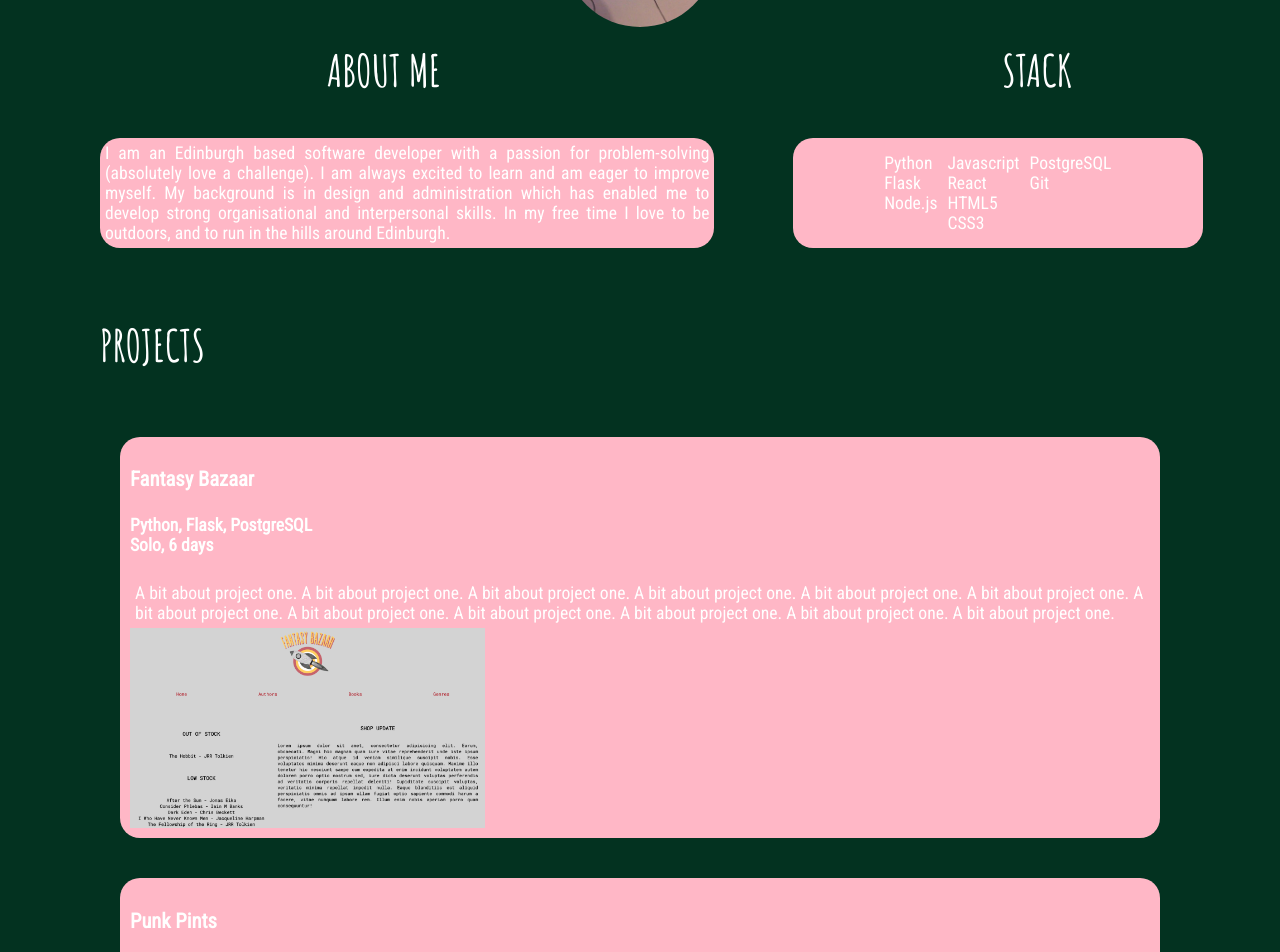
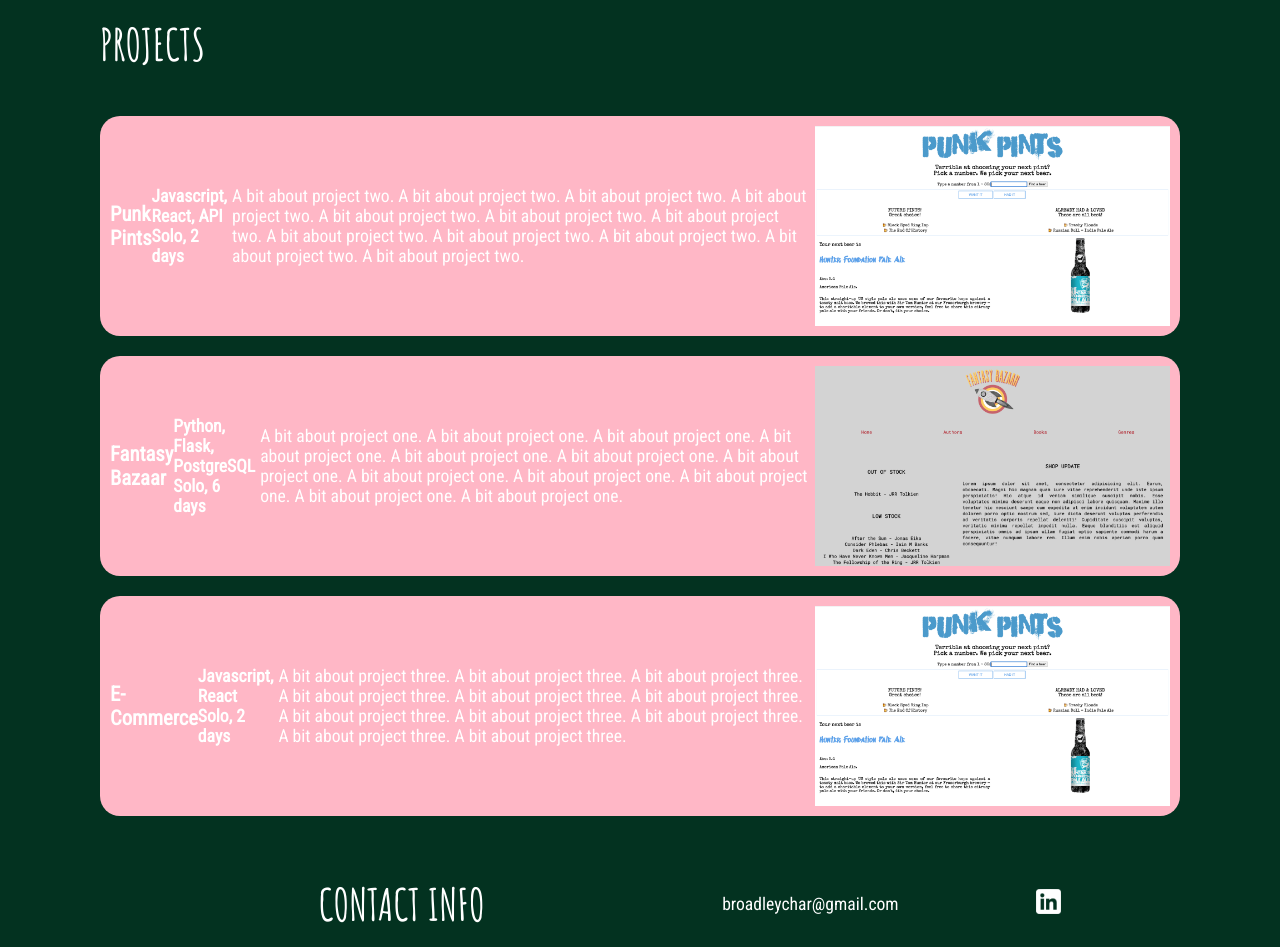
Before and after one commit to charbroadley/portfolio, a React (Create React App) app: page / in a window 1280 px wide. Shown: the part 480-1432 px from the top of the page. Built offline with nearby package versions, Linux system fonts and the light colour scheme.

Commit message:
mobile and desktop media queries working

```diff
--- a/src/components/Contact.js
+++ b/src/components/Contact.js
@@ -5,15 +5,11 @@ const Contact = () => {
         <section className="contact">
         <h3 className="contact-title">CONTACT INFO</h3>
             <p className="contact-info">
-                <p>broadleychar@gmail.com</p>
-                <p>
-                    <a href="www.linkedin.com/in/charlotte-broadley">
+                broadleychar@gmail.com</p>
+                    <a className="linkedin" href="www.linkedin.com/in/charlotte-broadley">
                         <img src={linkedin} width="25" alt="linkedin">
                         </img>
                     </a>
-                </p>
-            </p>
-
         </section>
     )
 }
--- a/src/components/Project1.js
+++ b/src/components/Project1.js
@@ -9,7 +9,7 @@ const Project1 = () => {
                     Solo, 6 days</h4>
                 <p>A bit about project one. A bit about project one. A bit about project one. A bit about project one. A bit about project one. A bit about project one. A bit about project one. A bit about project one. A bit about project one. A bit about project one. A bit about project one. A bit about project one.</p>
             </div>
-            <img className="project-image" src={fantasyBazaar} height="200" class="responsive" alt="bullseye with rocket flying across"></img>
+            <img className="project-image" src={fantasyBazaar} alt="bullseye with rocket flying across"></img>
         </div>
     )
 }
--- a/src/components/Project2.js
+++ b/src/components/Project2.js
@@ -9,7 +9,7 @@ const Project2 = () => {
                     Solo, 2 days</h4>
                 <p>A bit about project two. A bit about project two. A bit about project two. A bit about project two. A bit about project two. A bit about project two. A bit about project two. A bit about project two. A bit about project two. A bit about project two. A bit about project two. A bit about project two. </p>
             </div>
-            <img className="project-image" src={punkPintsScreengrab} height="200" class="responsive" alt="screengrab of Punk Pints app"></img>
+            <img className="project-image" src={punkPintsScreengrab} alt="screengrab of Punk Pints app"></img>
         </div>
     )
 }
--- a/src/components/Project3.js
+++ b/src/components/Project3.js
@@ -9,7 +9,7 @@ const Project3 = () => {
                     Solo, 2 days</h4>
                 <p>A bit about project three. A bit about project three. A bit about project three. A bit about project three. A bit about project three. A bit about project three. A bit about project three. A bit about project three. A bit about project three. A bit about project three. A bit about project three. </p>
             </div>
-            <img className="project-image" src={punkPintsScreengrab} height="200" class="responsive" alt="screengrab of Punk Pints app"></img>
+            <img className="project-image" src={punkPintsScreengrab} alt="screengrab of Punk Pints app"></img>
         </div>
     )
 }
--- a/src/components/Projects.js
+++ b/src/components/Projects.js
@@ -7,8 +7,8 @@ const Projects = () => {
         <section>
             <h3 className="project-title">PROJECTS</h3>
                 <div className="projects-container">
+                        <p className="project"><Project2/></p>
                         <p className="project"><Project1/></p>
-                        <p className="project"><Project2/></p>
                         <p className="project"><Project3/></p>
                 </div>
         </section>
--- a/src/index.css
+++ b/src/index.css
@@ -1,7 +1,12 @@
 @import url('https://fonts.googleapis.com/css2?family=Amatic+SC:wght@700&display=swap');
 @import url('https://fonts.googleapis.com/css2?family=Roboto+Condensed&display=swap');
 
+
+
+
+
 /* CSS FOR MOBILE */
+@media screen and (max-width: 450px) {
     body {
         margin: 0px;
         height: 100%;
@@ -29,11 +34,13 @@ body {
     .name {
         font-family: 'Amatic SC', sans-serif;
         font-size: 3em;
+        margin: 0px;
     }
 
     .job-title {
         font-family: 'Amatic SC', sans-serif;
         font-size: 2.5em;
+        margin: 0px;
     }
 
     .me {
@@ -73,7 +80,7 @@ body {
         background-color: #FFB7C6;
         border-radius: 20px;
         grid-area: textbox1;
-    width: 80%;
+        width: 90%;
         margin: auto;
         display: flex;
         align-items: center;
@@ -94,7 +101,7 @@ section div p{
         background-color: #FFB7C6;
         border-radius: 20px;
         grid-area: textbox2;
-    width: 80%;
+        width: 90%;
         margin: auto;
         display: flex;
         align-items: center;
@@ -103,62 +110,95 @@ section div p{
 
     .stack-text {
         overflow-wrap: break-word;
-    justify-content: center;
+        text-align: center;
     }
 
-/* Projects.js */
+    /* PROJECTS */
     .projects-container {
-    display: flex;
-    flex-wrap: wrap;
-    margin: 25px 100px 25px 100px;
-    /* top, right, bottom, left */
+        display: grid;
+        grid-template-areas:
+            'heading'
+            'projects';
+
     }
 
     .project-title {
         font-family: 'Amatic SC', sans-serif;
-    font-size: 2.5em;
-    margin-left: 100px;
+        font-size: 2em;
+        grid-area: heading;
+        display: flex;
+        align-items: center;
+        justify-content: center;
     }
 
     .project {
         background-color: #FFB7C6;
         border-radius: 20px;
-    list-style-type: none;
+        width: 90%;
+        margin: auto;
         display: flex;
         flex-wrap: wrap;
-    padding: 10px;
-    margin: 20px;
+        margin-bottom: 15px;
     }
 
-/* Project1.js / Project2.js / Project3.js */
+    /* INDIVIDUAL PROJECTS */
     .project-container {
         display: flex;
         flex-wrap: wrap;
+
+    }
+
+    .project-description  p {
+        text-align: justify;
+        /* COME BACK TO THIS - NOT WORKING */
+        display: inline-block;
+        word-break: break-word;
+        overflow-wrap: break-word
     }
 
     .project-image {
-    width: responsive;
-    max-height: 200px;
+        max-width: 80%;
+        margin: auto;
+        height: responsive;
     }
 
-/* Contact.js */
+    /* CONTACT */
     .contact {
-    display: flex;
-    justify-content: space-around;
-    align-items: center;
-    margin-left: 150px;
-    margin-right: 150px;
+        display: grid;
+        grid-template-areas:
+            'heading'
+            'email'
+            'linkedin';
     }
 
     .contact-title {
         font-family: 'Amatic SC', sans-serif;
-    font-size: 2.5em;
-    margin: 15px 100px 15px 100px;
+        font-size: 2em;
+        grid-area: heading;
+        display: flex;
+        align-items: center;
+        justify-content: center;
     }
 
     .contact-info {
+        grid-area: email;
+        display: flex;
+        align-items: center;
+        justify-content: center;
         font-size: 1em;
     }
+
+    .linkedin {
+        grid-area: linkedin;
+        display: flex;
+        align-items: center;
+        justify-content: center;
+    }
+}
+
+
+
+
 
 /* CSS FOR DESKTOP COMPUTERS*/
 @media (min-width: 1080px) {
@@ -171,14 +211,14 @@ section div p{
         box-sizing: border-box;
     }
 
-    /* App.js */
+    /* APP */
     .wholepage {
         color: white;
         font-size: 1.1em;
         font-family: 'Roboto Condensed', sans-serif;
         background-color: #033220;
     }
-    /* Heading.js */
+    /* HEADING */
     .heading {
         display: flex;
     justify-content: space-evenly;
@@ -198,7 +238,7 @@ section div p{
     .me {
         border-radius: 50%;
     }
-    /* Details.js */
+    /* DETAILS */
     .details-section {
         display: grid;
         grid-template-areas:
@@ -229,6 +269,10 @@ section div p{
         border-radius: 20px;
         margin: 25px 25px 25px 100px;
         /* top, right, bottom, left */
+        grid-area: textbox1;
+        display: flex;
+        align-items: center;
+        justify-content: center;
     }
 
     section div p{
@@ -238,23 +282,27 @@ section div p{
 
     .about-text {
         text-align: justify;
-        grid-area: textbox1;
+
     }
 
     .stack {
         background-color: #FFB7C6;
         border-radius: 20px;
         margin: 25px 100px 25px 25px;
+        grid-area: textbox2;
+        display: flex;
+        align-items: center;
+        justify-content: center;
     }
 
     .stack-text {
         overflow-wrap: break-word;
-        grid-area: textbox2;
+
         display: flex;
         justify-content: space-between
     }
 
-    /* Projects.js */
+    /* PROJECTS */
     .projects-container {
         display: flex;
         flex-wrap: wrap;
@@ -271,25 +319,35 @@ section div p{
     .project {
         background-color: #FFB7C6;
         border-radius: 20px;
-        list-style-type: none;
         display: flex;
         flex-wrap: wrap;
-        gap: 20px;
         padding: 10px;
+        margin-bottom: 20px;
     }
 
-    /* Project1.js / Project2.js / Project3.js */
+    /* INDIVIDUAL PROJECTS */
     .project-container {
+        display: grid;
+        grid-template-areas:
+            'project-text project-image';
+    }
+
+    .project-description {
+        grid-area: project-text;
         display: flex;
-        flex-wrap: wrap;
+        align-items: center;
+        justify-content: center;
     }
 
     .project-image {
-        width: responsive;
-        max-height: 200px;
+        height: 200px;
+        grid-area: project-image;
+        display: flex;
+        align-items: center;
+        justify-content: center;
     }
 
-    /* Contact.js */
+    /* CONTACT */
     .contact {
         display: flex;
         justify-content: space-around;
@@ -308,48 +366,3 @@ section div p{
         font-size: 1em;
     }
 }
-
-
-
-
-
-
-
-
-
-
-
-
-
-
-
-
-
-
-
-    /* Media Queries: Tablet Portrait */
-    @media screen and (max-width: 768px) {
-        .header{
-            padding-right: 20px;
-            padding-left: 20px;
-        }
-        /* more CSS here */
-    }
-
-    /* Media Queries: Phone Portrait */
-    @media screen and (max-width: 450px) {
-        .header-grid{
-            padding: 0;
-        }
-        /* more CSS here */
-    }
-
-    /* Media Queries: Small Phone Portrait */
-    @media screen and (max-width: 375px) {
-        #computer-pic,
-        #laptop-pic,
-        #very-old-pc {
-            max-height: 200px;
-        }
-        /* more CSS here */
-    }
```
Also changed, not shown: 1 other file (tests, documents, lock files or other folders). Lines whose indentation alone changed are shown as unchanged.
